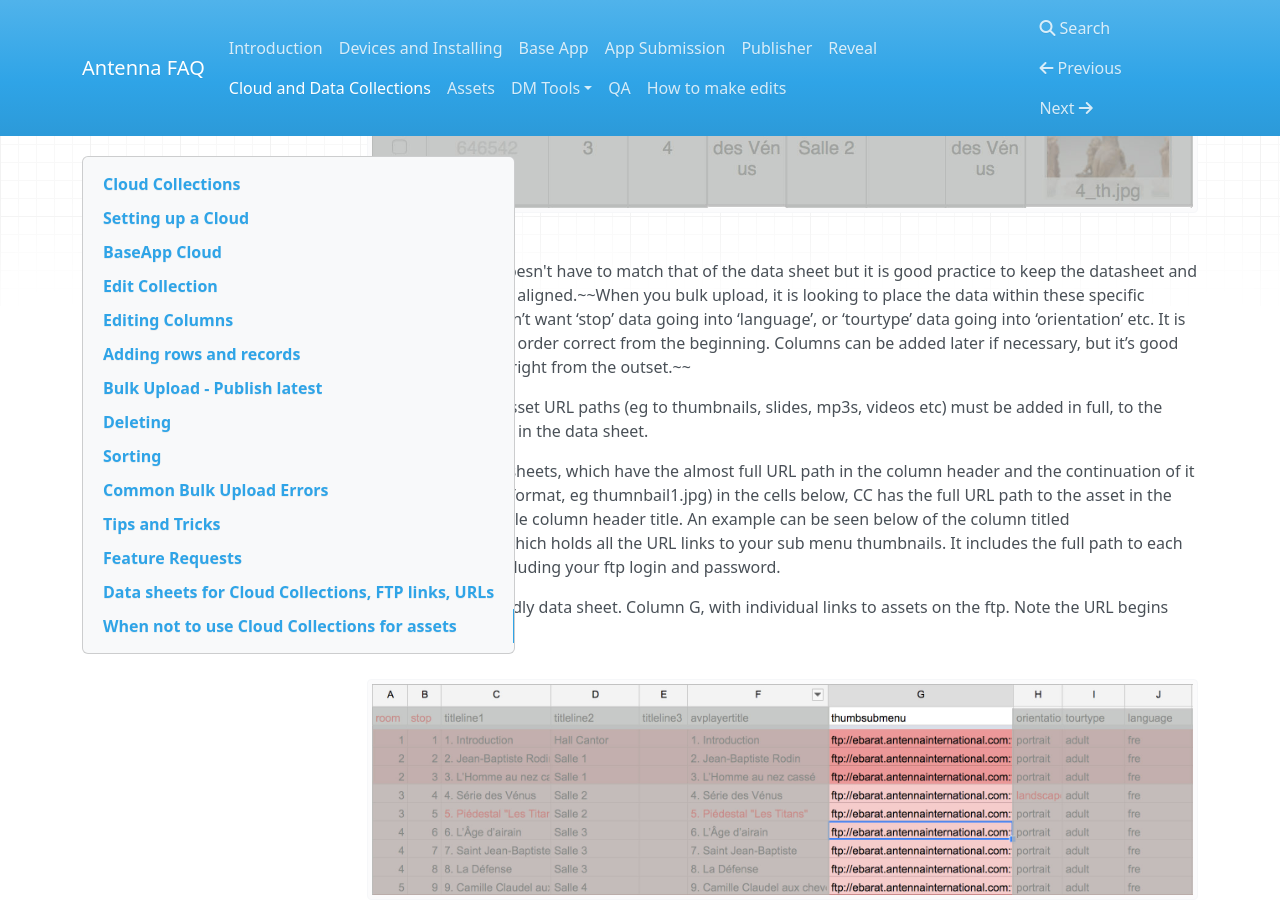
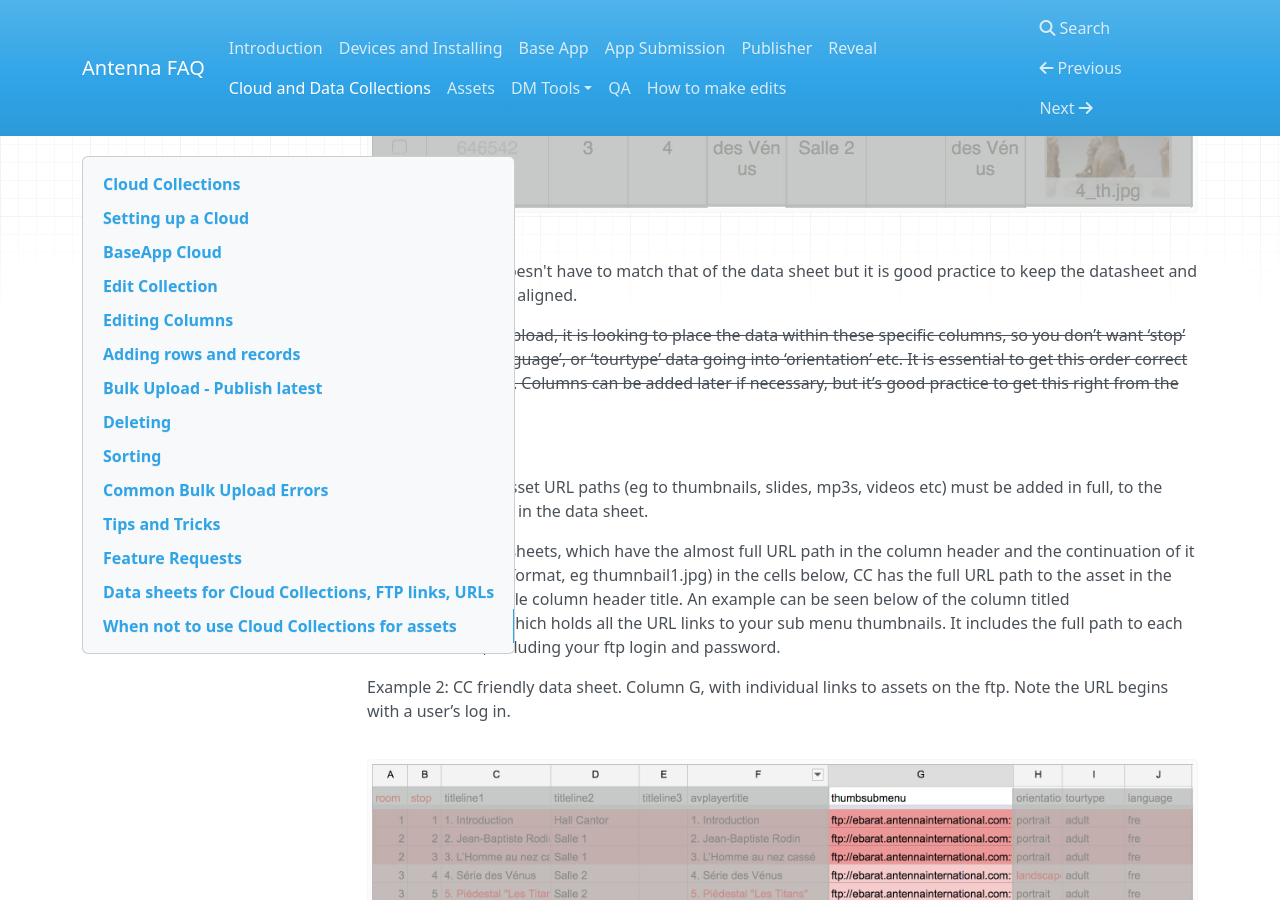
Before and after one commit to denovo/Antenna-faq, an MkDocs documentation site: the page built from docs/CloudCollectionsandData.md, in a window 1280 px wide and 900 px high, scrolled down 8028 px. Built offline with MkDocs 1.6.1, drawn with Linux system fonts in a browser that asks for light colours; nearby versions of some CDN libraries; old or Windows-style settings are respelled for this version of MkDocs.

Commit message:
Updated CloudCollectionsandData.md

```diff
--- a/docs/CloudCollectionsandData.md
+++ b/docs/CloudCollectionsandData.md
@@ -246,7 +246,7 @@ Example 1: Cloud Collection column titles that match the data sheets.
 
 ![Cloud](/images/example_1_CC_titles.jpg)
 
-CC column order doesn't have to match that of the data sheet but it is good practice to keep the datasheet and the cloud collection aligned.~~When you bulk upload, it is looking to place the data within these specific columns, so you don’t want ‘stop’ data going into ‘language’, or ‘tourtype’ data going into ‘orientation’ etc. It is essential to get this order correct from the beginning. Columns can be added later if necessary, but it’s good practice to get this right from the outset.~~
+CC column order doesn't have to match that of the data sheet but it is good practice to keep the datasheet and the cloud collection aligned.<p style="text-decoration:line-through">~~When you bulk upload, it is looking to place the data within these specific columns, so you don’t want ‘stop’ data going into ‘language’, or ‘tourtype’ data going into ‘orientation’ etc. It is essential to get this order correct from the beginning. Columns can be added later if necessary, but it’s good practice to get this right from the outset.<p/>>~~
 
 
 To be CC friendly, asset URL paths (eg to thumbnails, slides, mp3s, videos etc) must be added in full, to the corresponding cells in the data sheet.
```
